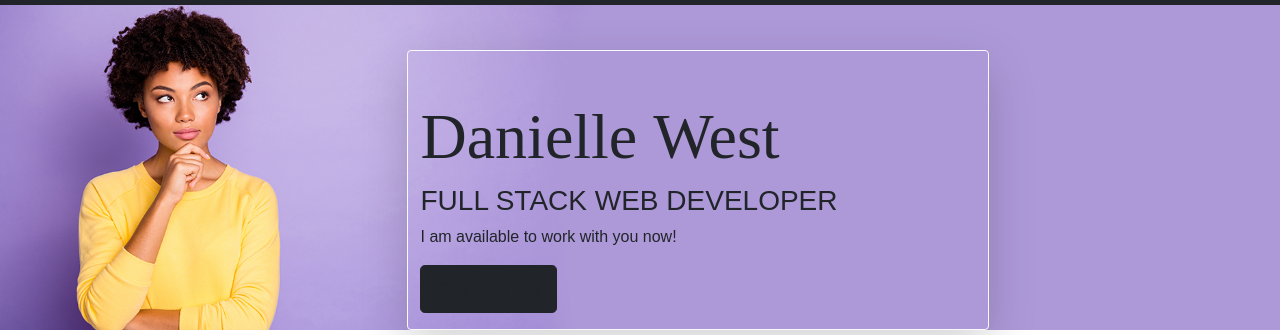
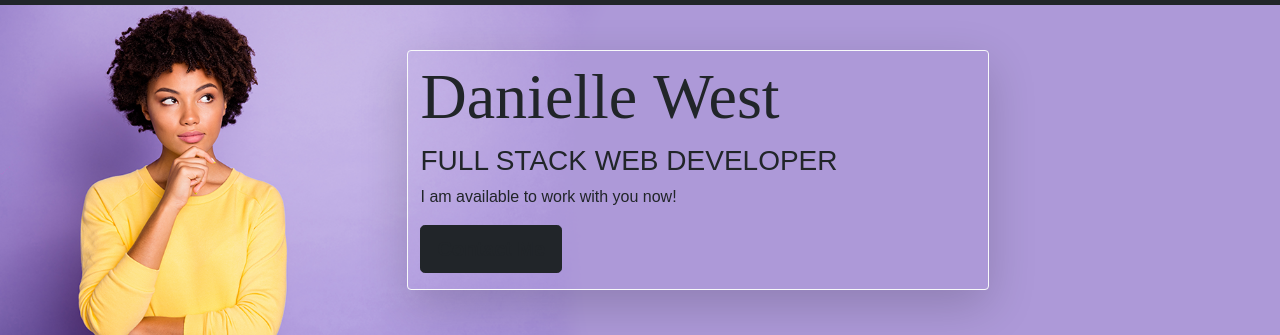
Before and after one commit to LaneTrain47/DanielleWestPortfolio, a plain HTML site: page index.html in a window 1280 px wide. Shown: the part 54-389 px from the top of the page. Drawn offline with nearby package versions, Linux system fonts and the light colour scheme; a web font is replaced by a local one.

Commit message:
20211001_115100
Changed styling on container in header

```diff
--- a/index.html
+++ b/index.html
@@ -54,9 +54,9 @@
 
             <div class="row justify-content-center offset-0 offset-md-2 offset-lg-3 offset-xl-1 offset-xxl-0">
 
-                <div class="col-12 col-md-8 col-xl-6 shadow rounded border border-light mt-5 shadow shadow-lg">
+                <div class="col-12 col-md-8 col-xl-6 shadow rounded border border-light mt-5 shadow shadow-lg mb-5">
 
-                    <h1 class="display-3 titleFont mt-5">
+                    <h1 class="display-3 titleFont mt-2">
                         <span>Danielle</span>&nbsp;West
                     </h1>
                     <h3 class="text-uppercase">
@@ -66,7 +66,7 @@
                         I am available to work with you now!
                     </p>
                     <p class="lead">
-                        <a class="btn btn-dark btn-lg" href="/contact.html" role="button">Contact Me</a>
+                        <a class="btn btn-dark btn-lg fw-bold" href="/contact.html" role="button">Contact Me</a>
                     </p>
                 </div>
             </div>
```
